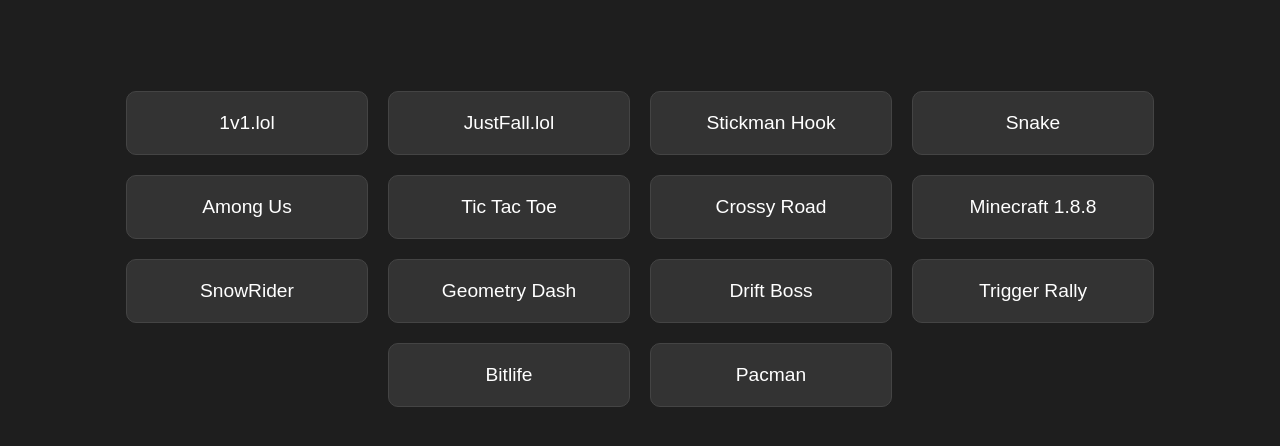
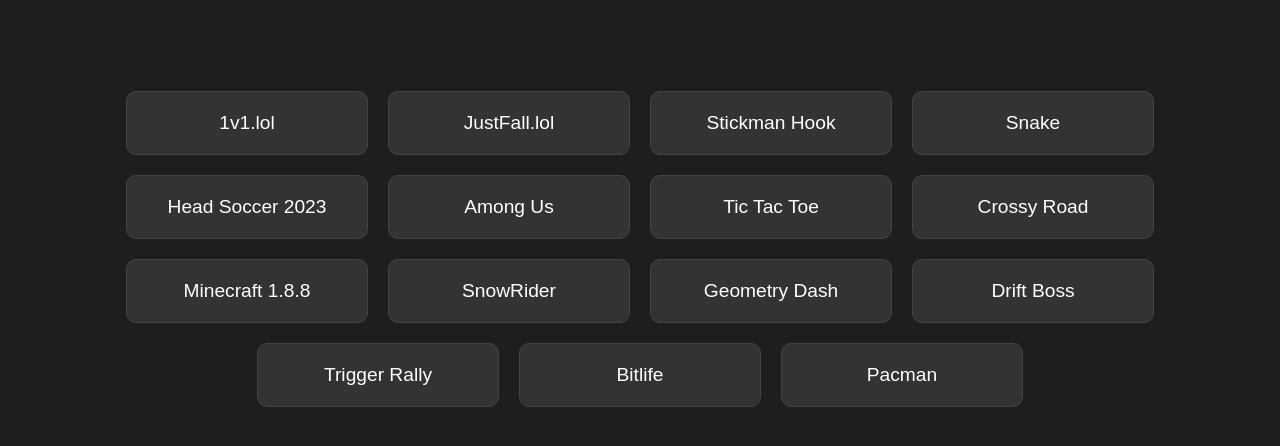
Before and after one commit to FlexXero/FedsSchoolUnblocked, a plain HTML site: page index.html in a window 1280 px wide. Shown: the part 158-604 px from the top of the page. Drawn offline with Linux system fonts and the light colour scheme.

Commit message:
Update index.html

```diff
--- a/index.html
+++ b/index.html
@@ -85,6 +85,9 @@
             <a href="descriptions/snaked.html">Snake</a>
         </div>
         <div class="game">
+            <a href="descriptions/head23.html">Head Soccer 2023</a>
+        </div>
+        <div class="game">
             <a href="descriptions/amongusd.html">Among Us</a>
         </div>
         <div class="game">
```
